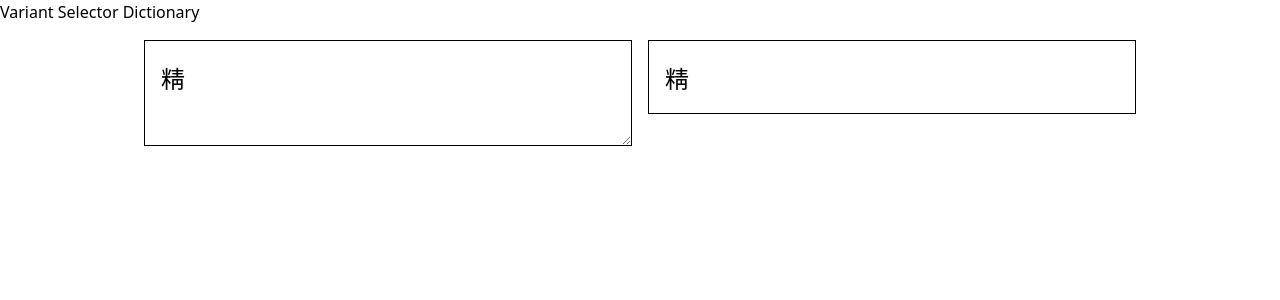
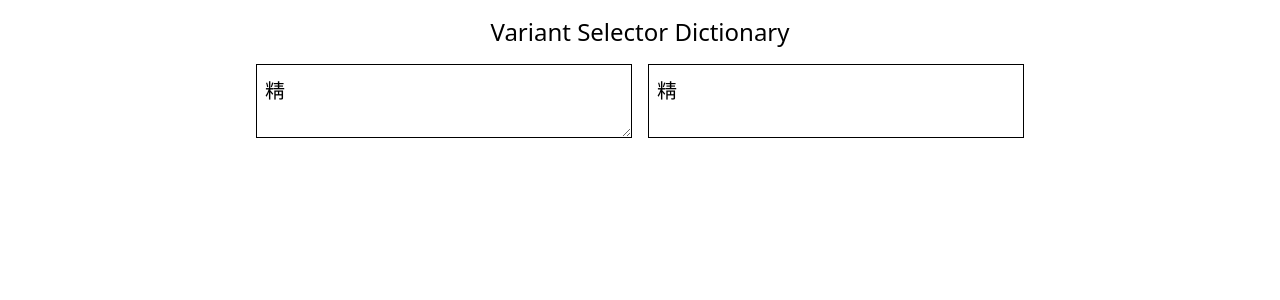
Before and after one commit to mkpoli/variant-selector, a SvelteKit app: page / in a window 1280 px wide. Shown: the top 300 px of the page. Built offline with nearby package versions, Linux system fonts and the light colour scheme; a web font is replaced by a local one.

Commit message:
feat: adjust css

```diff
--- a/src/routes/+page.svelte
+++ b/src/routes/+page.svelte
@@ -3,14 +3,14 @@
   let text = $state('精󠄀');
 </script>
 
-<h1>Variant Selector Dictionary</h1>
+<h1 class="text-center w-full text-2xl my-4">Variant Selector Dictionary</h1>
 
-<main>
-  <textarea bind:value={text}></textarea>
-  <output>
+<main class="max-w-screen-md mx-auto grid grid-cols-2 gap-4">
+  <textarea class="h-max resize-vertical min-h-16" bind:value={text}></textarea>
+  <output class="h-full">
     {#each segmenter.segment(text) as segment}
       <span
-        class="segment"
+        class="hover:bg-green-200/50"
         title={[...segment.segment]
           .map((char) => char.codePointAt(0))
           .map((code) => (code ? `U+${code.toString(16).toUpperCase()}` : ''))
@@ -22,35 +22,10 @@
   </output>
 </main>
 
-<style>
+<style lang="postcss">
   textarea,
   output {
     font-family: 'Jigmo', sans-serif;
-    border: 1px solid #000;
-    padding: 1rem;
-    font-size: 1.5rem;
-    height: max-content;
-  }
-
-  textarea {
-    resize: vertical;
-    min-height: 5rem;
-  }
-
-  output {
-    height: calc(100% - 2rem);
-  }
-
-  .segment:hover {
-    background-color: rgba(109, 255, 182, 0.265);
-  }
-
-  main {
-    max-width: 1024px;
-    margin: 0 auto;
-    padding: 1rem;
-    display: grid;
-    grid-template-columns: 1fr 1fr;
-    gap: 1rem;
+    @apply border border-black p-2 text-xl;
   }
 </style>
```
